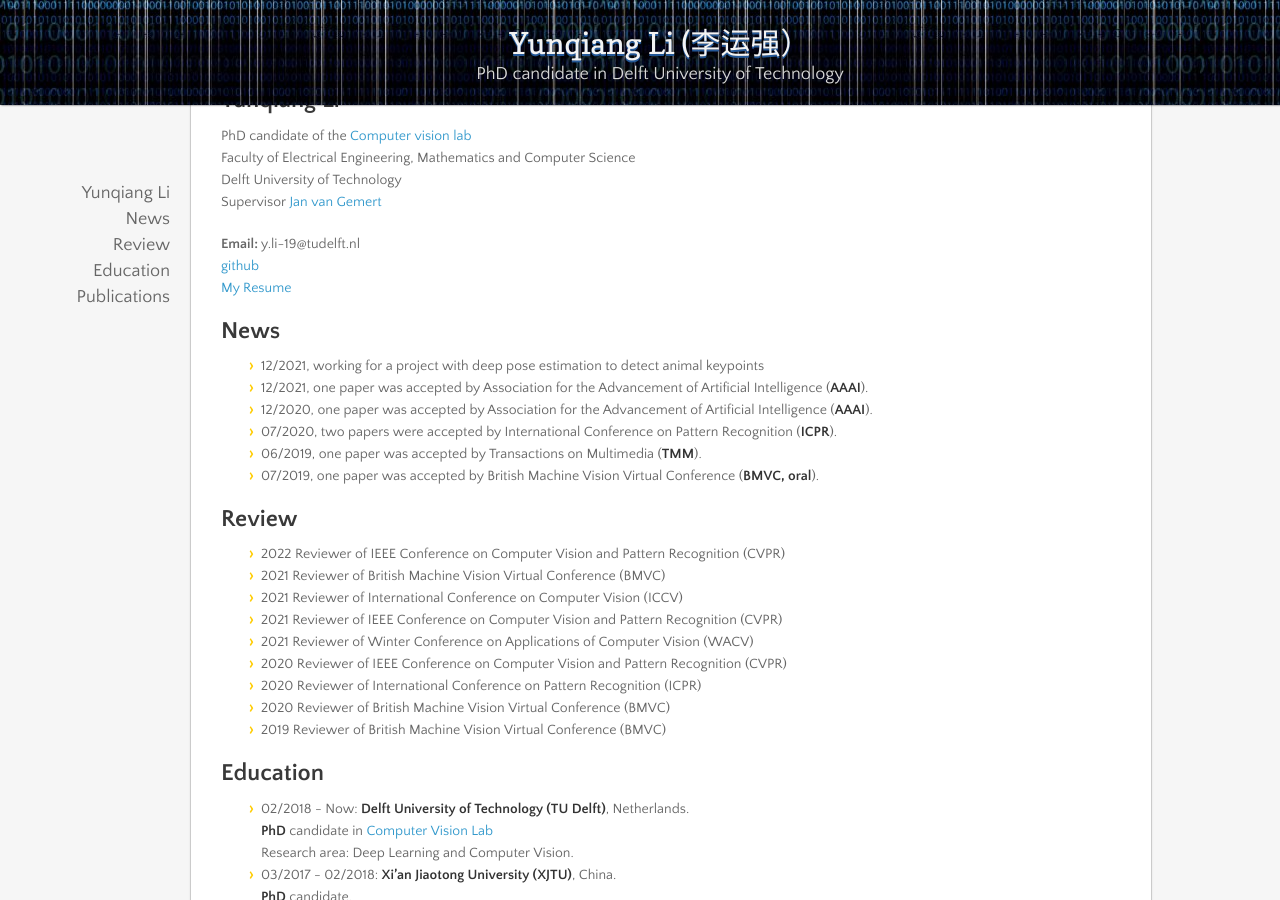
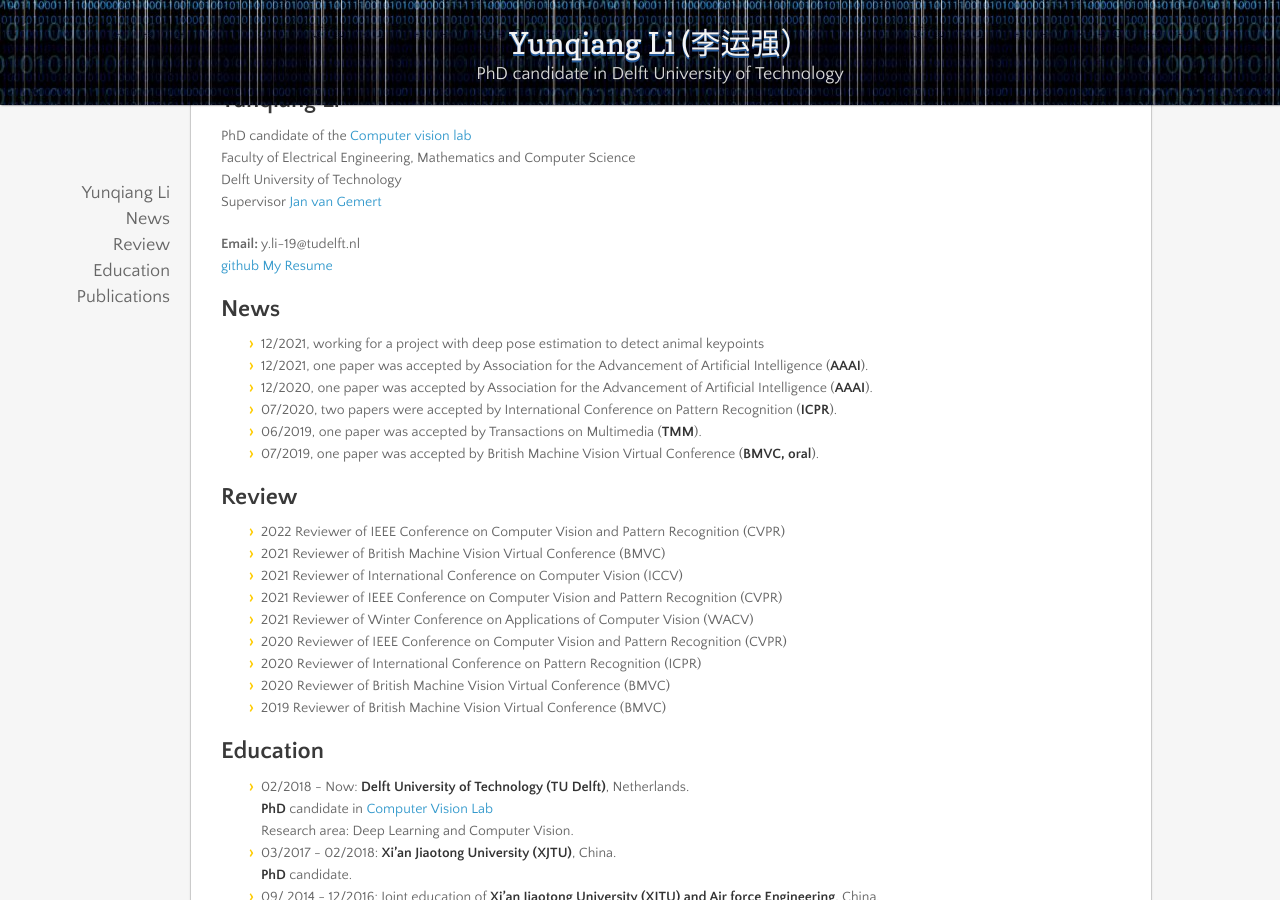
Before and after one commit to liyunqianggyn/liyunqianggyn.github.io, a Jekyll site: the page built from index.md, in a window 1280 px wide and 900 px high, scrolled down 335 px. Built offline with Jekyll 4.4.1, drawn with Linux system fonts in a browser that asks for light colours; nearby versions of some CDN libraries; our own code applies the rules of GitHub Pages for plain Markdown files.

```diff
--- a/index.md
+++ b/index.md
@@ -8,7 +8,7 @@ Supervisor <a href="https://jvgemert.github.io/">Jan van Gemert</a><br/>
 
 
 <b>Email:</b> y.li-19@tudelft.nl  <br/>
-<b></b> <a href="https://github.com/liyunqianggyn">github</a> <br/>
+<b></b> <a href="https://github.com/liyunqianggyn">github</a>
 <a href="https://github.com/liyunqianggyn/liyunqianggyn.github.io/blob/main/YunqiangLi_Resume.pdf">My Resume</a><br/>
 
 
```
